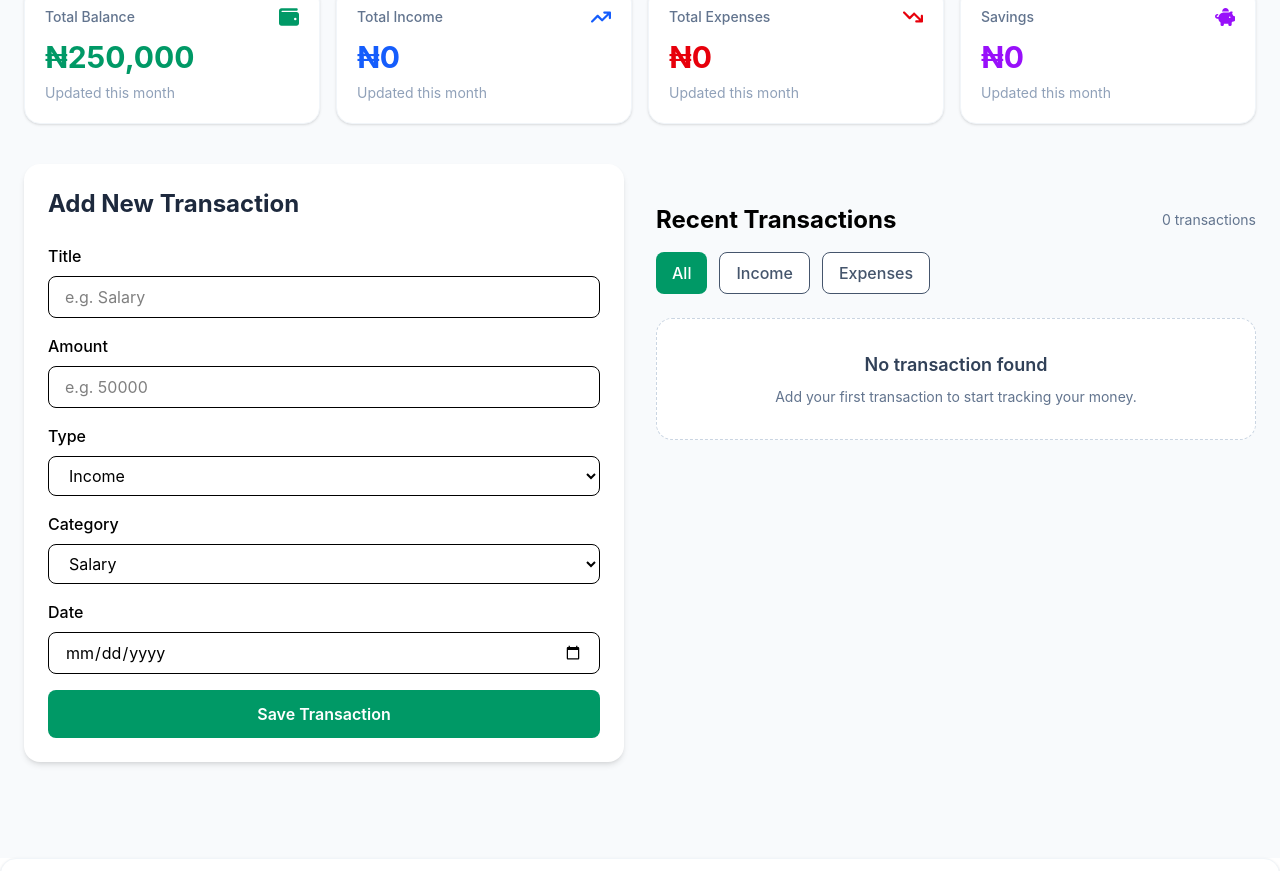
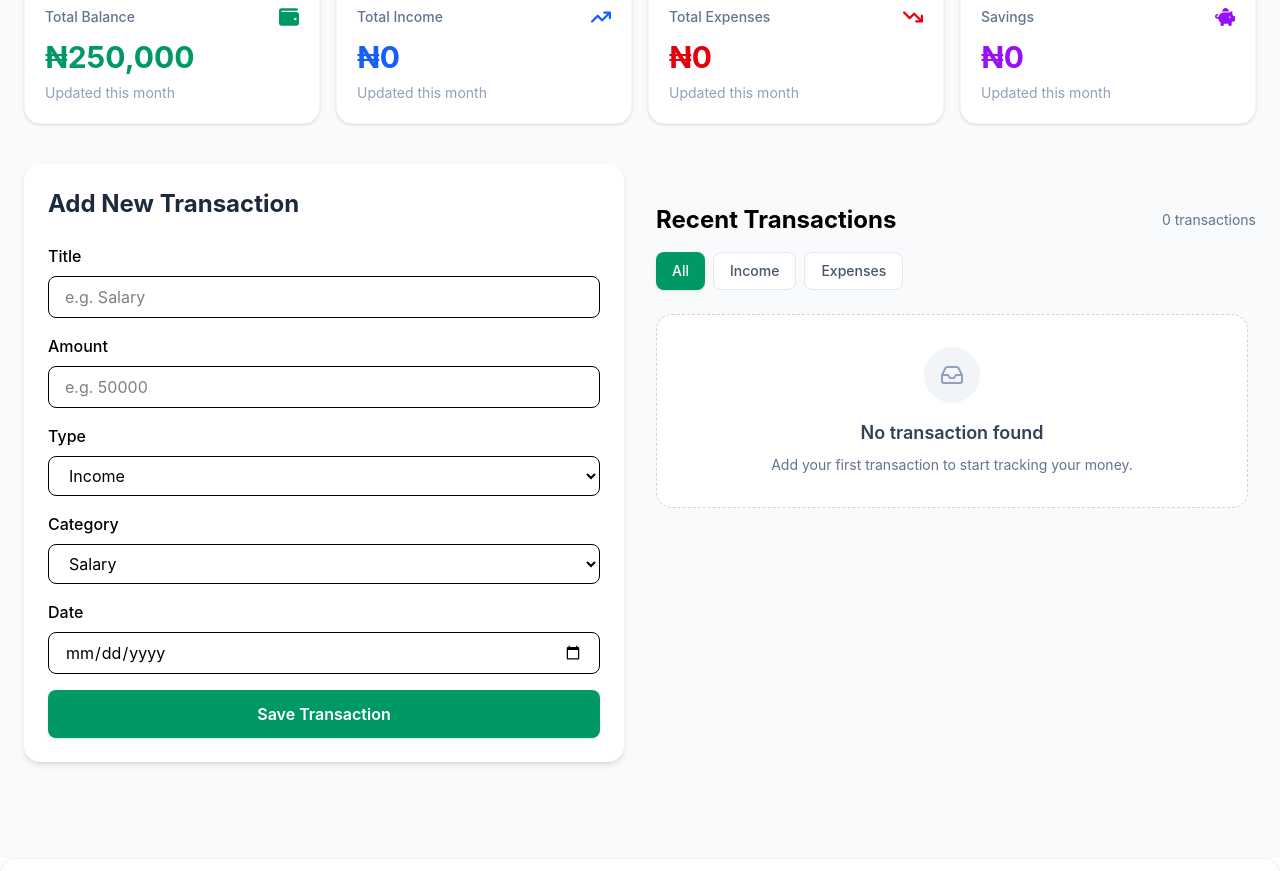
Before and after one commit to sharon5555/Finance-tracker, a React (Vite) app: page / in a window 1280 px wide. Shown: the part 475-1346 px from the top of the page. Built offline with nearby package versions, Linux system fonts and the light colour scheme.

Commit message:
Sort transactions by date

```diff
--- a/src/components/common/TransactionForm.jsx
+++ b/src/components/common/TransactionForm.jsx
@@ -233,7 +233,8 @@ function TransactionForm({
                     <button
                         type="submit"
                         className="flex-1 bg-emerald-600 text-white py-3 rounded-lg
-                        font-semibold hover:bg-emerald-700"
+                        font-semibold shadow-sm hover:bg-emerald-700 transition-all duration-200
+                        hover:shadow-md"
                     >
                         {editingTransaction
                             ? "Update Transaction"
@@ -253,7 +254,8 @@ function TransactionForm({
                             onClick={onFinishEditing}
 
                             className="flex-1 bg-slate-200 text-slate-700 py-3 rounded-lg
-                            font-semibold hover:bg-slate-300"
+                            font-semibold border border-slate-200 hover:bg-slate-200
+                            transition-al duration-200"
                         >
                             Cancel
                         </button>
--- a/src/components/landing/Hero.jsx
+++ b/src/components/landing/Hero.jsx
@@ -1,5 +1,9 @@
-// Import useState so we can store and update the balance and transactions.
+// Import useState so we can store and update transactions,
+// the selected filter, and the transaction being edited.
 import { useState } from "react";
+
+//Import an icon for the empty transaction state.
+import { FiInbox } from "react-icons/fi";
 
 // Import the reusable Button component.
 import Button from "../common/button";
@@ -7,40 +11,42 @@ import Button from "../common/button";
 // Import the reusable TransactionCard component.
 import TransactionCard from "../common/TransactionCard";
 
-// Import the form used to create new transactions.
+// Import the form used to create and edit transactions.
 import TransactionForm from "../common/TransactionForm";
 
-// Import the component that displays Balance, Income, Expenses, and Savings.
+// Import the component that displays Balance, Income,
+// Expenses, and Savings.
 import DashboardSummary from "../common/DashboardSummary";
 
 
 function Hero() {
 
-    // Store the user's current balance.
+    // Store the user's starting balance.
     // We start with an initial balance of ₦250,000.
     const startingBalance = 250000;
 
     // Store all transactions created by the user.
     const [transactions, setTransactions] = useState([]);
 
-    // store the currently selected transaction filter.
+    // Store the currently selected transaction filter.
     // "All" means that every transaction should be displayed.
     const [transactionFilter, setTransactionFilter] = useState("All");
 
-    // store the transaction currently being edited.
+    // Store the transaction currently being edited.
+    // null means that no transaction is being edited.
     const [editingTransaction, setEditingTransaction] = useState(null);
 
 
-    // This function runs whenever a new transaction is submitted.
+    // Add a new transaction or update an existing transaction.
     function addTransaction(transaction) {
 
-        // check whether the transaction already exists.
+        // Check whether this transaction already exists.
         const existingTransaction = transactions.find(
             (item) => item.id === transaction.id
         );
 
         // If the transaction already exists,
-        // we are editing an existing transaction.
+        // replace it with the updated transaction.
         if (existingTransaction) {
 
             // Replace the old transaction with the updated transaction.
@@ -52,45 +58,47 @@ function Hero() {
                 )
             );
 
+            // Stop the function after updating the transaction.
             return;
-
         }
 
         // If the transaction does not exist,
-        // add it to the transaction array.
+        // add it to the transactions array.
         setTransactions([...transactions, transaction]);
     }
+
 
     // Stop editing the current transaction.
     function finishEditing() {
 
-        // clear the editing transaction.
+        // Clear the currently edited transaction.
         setEditingTransaction(null);
     }
 
-    // This function removes a transaction from the transactions array.
+
+    // Delete a transaction from the transactions array.
     function deleteTransaction(id) {
 
-        // Ask the user to confirm before permanently deleting the transaction.
+        // Ask the user to confirm before deleting the transaction.
         const confirmDelete = window.confirm(
             "Are you sure you want to delete this transaction?"
         );
 
-        //If the user clicks cancel, stop the function.
+        // If the user clicks Cancel, stop the function.
         if (!confirmDelete) {
             return;
         }
 
-        //Remove the selected transaction from the array.
+        // Remove the transaction with the matching ID.
         setTransactions(
             transactions.filter(
                 (transaction) => transaction.id !== id
             )
         );
-
     }
 
-    // This function finds a transaction and prepare it to be edited.
+
+    // Find a transaction and prepare it for editing.
     function editTransaction(id) {
 
         // Find the transaction that the user wants to edit.
@@ -99,17 +107,19 @@ function Hero() {
         );
 
         // If the transaction does not exist, stop the function.
-        if(!transactionToEdit) {
+        if (!transactionToEdit) {
             return;
         }
 
-        //store the transaction so TransactionForm can use its information.
+        // Store the transaction so TransactionForm
+        // can display its information.
         setEditingTransaction(transactionToEdit);
     }
 
+
     // Calculate the total amount of all Income transactions.
-    // filter() keeps only transactions whose type is "Income".
-    // reduce() adds all of those income amounts together.
+    // filter() keeps only Income transactions.
+    // reduce() adds all income amounts together.
     const totalIncome = transactions
         .filter((transaction) => transaction.type === "Income")
         .reduce(
@@ -119,8 +129,8 @@ function Hero() {
 
 
     // Calculate the total amount of all Expense transactions.
-    // filter() keeps only transactions whose type is "Expense".
-    // reduce() adds all of those expense amounts together.
+    // filter() keeps only Expense transactions.
+    // reduce() adds all expense amounts together.
     const totalExpenses = transactions
         .filter((transaction) => transaction.type === "Expense")
         .reduce(
@@ -128,15 +138,18 @@ function Hero() {
             0
         );
 
+
     // Calculate the current balance.
-    // Start with the original balance,
-    // then add income and subtract expenses.
+    // Starting balance + income - expenses.
     const balance = startingBalance + totalIncome - totalExpenses;
 
-    // Savings are calculated from Income minus Expenses.
+
+    // Calculate savings.
+    // Savings = total income - total expenses.
     const savings = totalIncome - totalExpenses;
 
-    // create a list of transactions based on the selected filter.
+
+    // Create a list of transactions based on the selected filter.
     const filteredTransactions = transactions.filter((transaction) => {
 
         // If "All" is selected, display every transaction.
@@ -144,16 +157,25 @@ function Hero() {
             return true;
         }
 
-        // Otherwise, only display transactions matching the selected type.
+        // Otherwise, only display transactions
+        // matching the selected type.
         return transaction.type === transactionFilter;
     });
 
-    // Show only the five most recent transaction.
-    // The full transaction list is still stored in transactions.
-    const recentTransactions = filteredTransactions.slice(-5).reverse()
+    // Sort transactions by date:
+    // Newest transactions appear first.
+    const sortedTransactions = [...filteredTransactions].sort(
+        (a, b) => new Date(b.date) - new Date(a.date)
+    );
 
 
-    // Create an array containing the information for our four summary cards.
+    // Show only the five most recent transactions.
+    // The full transaction list remains stored in transactions.
+    const recentTransactions = sortedTransactions.slice(0, 5);
+
+
+    // Create an array containing the information
+    // for our four dashboard summary cards.
     const stats = [
 
         // Display the user's current balance.
@@ -163,21 +185,21 @@ function Hero() {
             color: "text-emerald-600",
         },
 
-        // Display the total income calculated from transactions.
+        // Display the total income.
         {
             title: "Total Income",
             amount: `₦${totalIncome.toLocaleString()}`,
             color: "text-blue-600",
         },
 
-        // Display the total expenses calculated from transactions.
+        // Display the total expenses.
         {
             title: "Total Expenses",
             amount: `₦${totalExpenses.toLocaleString()}`,
             color: "text-red-600",
         },
 
-        // Display the amount left after subtracting expenses from income.
+        // Display savings.
         {
             title: "Savings",
             amount: `₦${savings.toLocaleString()}`,
@@ -192,31 +214,31 @@ function Hero() {
 
             {/*
                 Main container:
-                Keeps our content centered and gives it
-                horizontal and vertical spacing.
+                Keeps the content centered and adds spacing.
             */}
             <div className="max-w-7xl mx-auto px-6 py-24">
 
                 {/*
-                    Main Content:
+                    Main content:
                     Contains the welcome message, buttons,
-                    dashboard summary, and transaction area.
+                    dashboard summary, transaction form,
+                    and recent transactions.
                 */}
                 <div>
 
-                    {/* Welcome message shown at the top of the page. */}
+                    {/* Welcome message. */}
                     <p className="text-emerald-600 font-semibold mb-3">
                         Welcome to Finflow
                     </p>
 
 
-                    {/* Main heading of the FinFlow page. */}
+                    {/* Main page heading. */}
                     <h1 className="text-5xl lg:text-6xl font-bold text-slate-900 leading-tight">
                         Take Control of Your Money Today
                     </h1>
 
 
-                    {/* Short description explaining what FinFlow does. */}
+                    {/* Short description of FinFlow. */}
                     <p className="mt-6 text-lg text-slate-600">
                         Track your income, expenses, savings, and financial goals in one
                         beautiful and secure application.
@@ -224,9 +246,8 @@ function Hero() {
 
 
                     {/*
-                        Main buttons:
-                        These are currently our Get Started
-                        and Learn More buttons.
+                        Main action buttons:
+                        Get Started and Learn More.
                     */}
                     <div className="mt-10 flex gap-5">
 
@@ -245,8 +266,7 @@ function Hero() {
 
                     {/*
                         Dashboard Summary:
-                        Displays our four financial statistics:
-                        Balance, Income, Expenses, and Savings.
+                        Displays Balance, Income, Expenses, and Savings.
                     */}
                     <div className="mt-10">
 
@@ -258,23 +278,20 @@ function Hero() {
                     {/*
                         Transaction Area:
                         Contains the transaction form and
-                        the list of recent transactions.
+                        recent transactions.
 
                         On small screens:
-                        The sections appear one below another.
+                        They appear one below another.
 
                         On large screens:
-                        The sections appear side-by-side.
+                        They appear side-by-side.
                     */}
                     <div className="mt-10 grid grid-cols-1 lg:grid-cols-2 gap-8">
 
 
                         {/*
                             Transaction Form:
-                            Allows the user to enter and save
-                            a new income or expense.
-                            Receives the transaction being edited.
-                            If editingTransaction is null, the form works normally.
+                            Allows the user to add or edit transactions.
                         */}
                         <TransactionForm
                             onAddTransaction={addTransaction}
@@ -285,94 +302,105 @@ function Hero() {
 
                         {/*
                             Recent Transactions:
-                            Displays all transactions saved
-                            by the user.
-                            Shows the number of transactions currently being displayed.
+                            Displays the user's recent transactions.
                         */}
                         <div className="mt-10">
 
+                            {/*
+                                Section heading:
+                                Displays the title and number
+                                of transactions currently shown.
+                            */}
                             <div className="flex items-center justify-between mb-4">
 
-                                {/* Main section heading */}
+                                {/* Recent transactions heading. */}
                                 <h2 className="text-2xl font-bold">
                                     Recent Transactions
                                 </h2>
 
                                 {/*
                                     Transaction count:
-                                    Shows how many transactions match the selected filter.
+                                    Shows how many transactions are
+                                    currently displayed.
                                 */}
-
                                 <span className="text-sm text-slate-500">
-                                    {filteredTransactions.length}{" "}
-                                    {filteredTransactions.length === 1
+                                    {recentTransactions.length}{" "}
+                                    {recentTransactions.length === 1
                                         ? "transaction"
                                         : "transactions"}
                                 </span>
 
                             </div>
 
+
                             {/*
                                 Filter buttons:
-                                The user can choose to see all transactions,
-                                income transactions, or expenses transactions.
+                                Allow the user to display
+                                All, Income, or Expenses.
                             */}
+                            <div className="flex flex-wrap gap-2 mb-6">
 
-                            <div className="flex gap-3 mb-6">
-
-                                {/* All transactions button */}
+                                {/* All transactions button. */}
                                 <button
                                     onClick={() => setTransactionFilter("All")}
-                                    className={`px-4 py-2 rounded-lg font-medium ${
+                                    className={`px-4 py-2 rounded-lg text-sm font-medium transition-all duration-200 ${
                                         transactionFilter === "All"
-                                            ? "bg-emerald-600 text-white"
-                                            : "bg-white text-slate-600 border"
+                                            ? "bg-emerald-600 text-white shadow-sm"
+                                            : "bg-white text-slate-600 border border-slate-200 hover:big-slate-50"
                                     }`}
                                 >
                                     All
                                 </button>
 
-                                {/* Income transactions buttons */}
+
+                                {/* Income transactions button. */}
                                 <button
                                     onClick={() => setTransactionFilter("Income")}
-                                    className={`px-4 py-2 rounded-lg font-medium ${
-                                        transactionFilter ==="Income"
-                                            ? "bg-emerald-600 text-white"
-                                            : "bg-white text-slate-600 border"
+                                    className={`px-4 py-2 rounded-lg text-sm font-medium transition-all duration-200 ${
+                                        transactionFilter === "Income"
+                                            ? "bg-emerald-600 text-white shadow-sm"
+                                            : "bg-white text-slate-600 border border-slate-200 hover:bg-slate-50"
                                     }`}
                                 >
                                     Income
                                 </button>
 
-                                {/* Expenses transaction button  */}
+
+                                {/* Expense transactions button. */}
                                 <button
                                     onClick={() => setTransactionFilter("Expense")}
-                                    className={`px-4 py-2 rounded-lg font-medium ${
+                                    className={`px-4 py-2 rounded-lg text-sm font-medium transition-all duration-200 ${
                                         transactionFilter === "Expense"
-                                            ? "bg-emerald-600 text-white"
-                                            : "bg-white text-slate-600 border"
+                                            ? "bg-emerald-600 text-white shadow-sm"
+                                            : "bg-white text-slate-600 border border-slate-200 hover:bg-slate-50"
                                     }`}
                                 >
                                     Expenses
                                 </button>
+
                             </div>
 
 
                             {/*
-                                map() goes through every transaction
-                                in the transactions array.
+                                Transaction list:
+                                max-h-[500px] prevents the list from
+                                making the page extremely tall.
 
-                                For every transaction, React creates
-                                one TransactionCard component.
+                                overflow-y-auto adds a vertical scrollbar
+                                when the content becomes taller than 500px.
+                            */}
+                            <div className="max-h-[500px] overflow-y-auto pr-2">
 
-                                Display only the transaction hat match the selected filter.
+                                {/*
+                                    Check whether there are transactions
+                                    to display.
+                                */}
+                                {recentTransactions.length > 0 ? (
 
-                                Transaction list:
-                                If there are transactions that match the selected filter,
-                                display them using the reusable TransactionCard component.
-                                Otherwise, display a helpful message to the user.
-                            */}
-                            {filteredTransactions.length > 0 ? (
+                                    /*
+                                        Display each recent transaction
+                                        using the reusable TransactionCard.
+                                    */
                                     recentTransactions.map((transaction) => (
 
                                         <TransactionCard
@@ -384,33 +412,61 @@ function Hero() {
                                             date={transaction.date}
 
                                             // Allow the user to edit this transaction.
-                                    onEdit={() => editTransaction(transaction.id)}
+                                            onEdit={() =>
+                                                editTransaction(transaction.id)
+                                            }
 
                                             // Allow the user to delete this transaction.
-                                    onDelete={() => deleteTransaction(transaction.id)}
+                                            onDelete={() =>
+                                                deleteTransaction(transaction.id)
+                                            }
                                         />
 
                                     ))
 
                                 ) : (
 
-                                // Display this message when there are no matching transactions.
-                                <div className="bg-white border border-dashed border-slate-300
-                                                rounded-2xl p-8 text-center">
+                                    /*
+                                        Empty state:
+                                        Display this when there are no
+                                        transactions matching the filter.
+                                    */
+                                    <div
+                                        className="bg-white border border-dashed
+                                        border-slate-300 rounded-2xl p-8 text-center"
+                                    >
 
-                                                    {/* Empty-state heading */}
+                                        {/*
+                                            Empty-state icon:
+                                            Gives the user a visual indication that there are
+                                            currently no transactions.
+
+                                         */}
+
+                                        <div className="flex justify-center mb-4">
+                                            <div className="w-14 h-14 rounded-full bg-slate-100
+                                                flex items-center justify-center">
+                                                    <FiInbox className="text-slate-400 text-2xl" />
+                                                </div>
+
+                                        </div>
+
+                                        {/* Empty-state heading. */}
                                         <h3 className="text-lg font-semibold text-slate-700">
                                             No transaction found
                                         </h3>
 
-                                                    {/* Empty-state heading */}
+                                        {/* Empty-state description. */}
                                         <p className="text-sm text-slate-500 mt-2">
                                             {transactionFilter === "All"
                                                 ? "Add your first transaction to start tracking your money."
-                                                            : `No ${transactionFilter.toLocaleLowerCase()} transactions found.`}
+                                                : `No ${transactionFilter.toLowerCase()} transactions found.`}
                                         </p>
+
                                     </div>
                                 )}
+
+                            </div>
 
                         </div>
 
```
Lines whose indentation alone changed are shown as unchanged.
